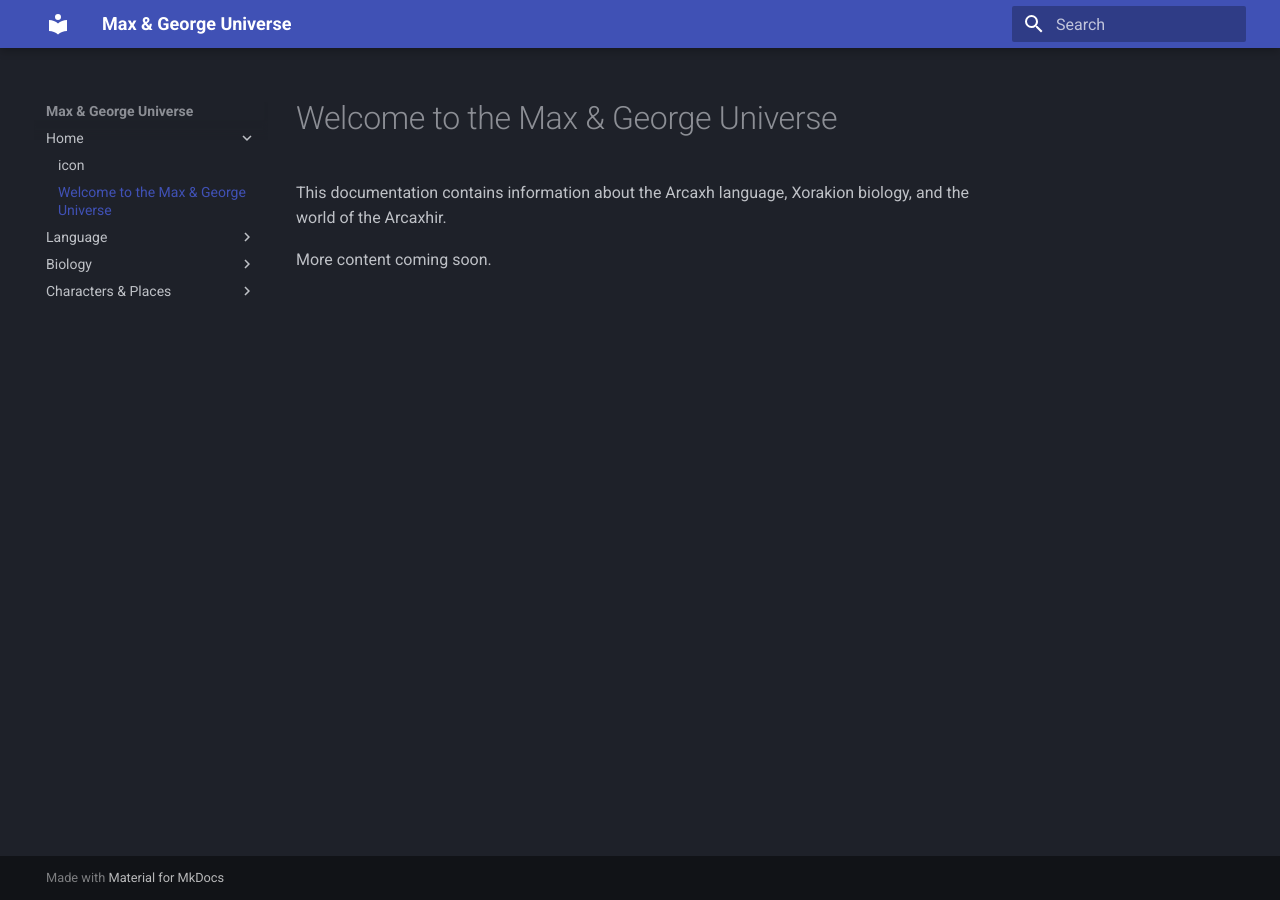
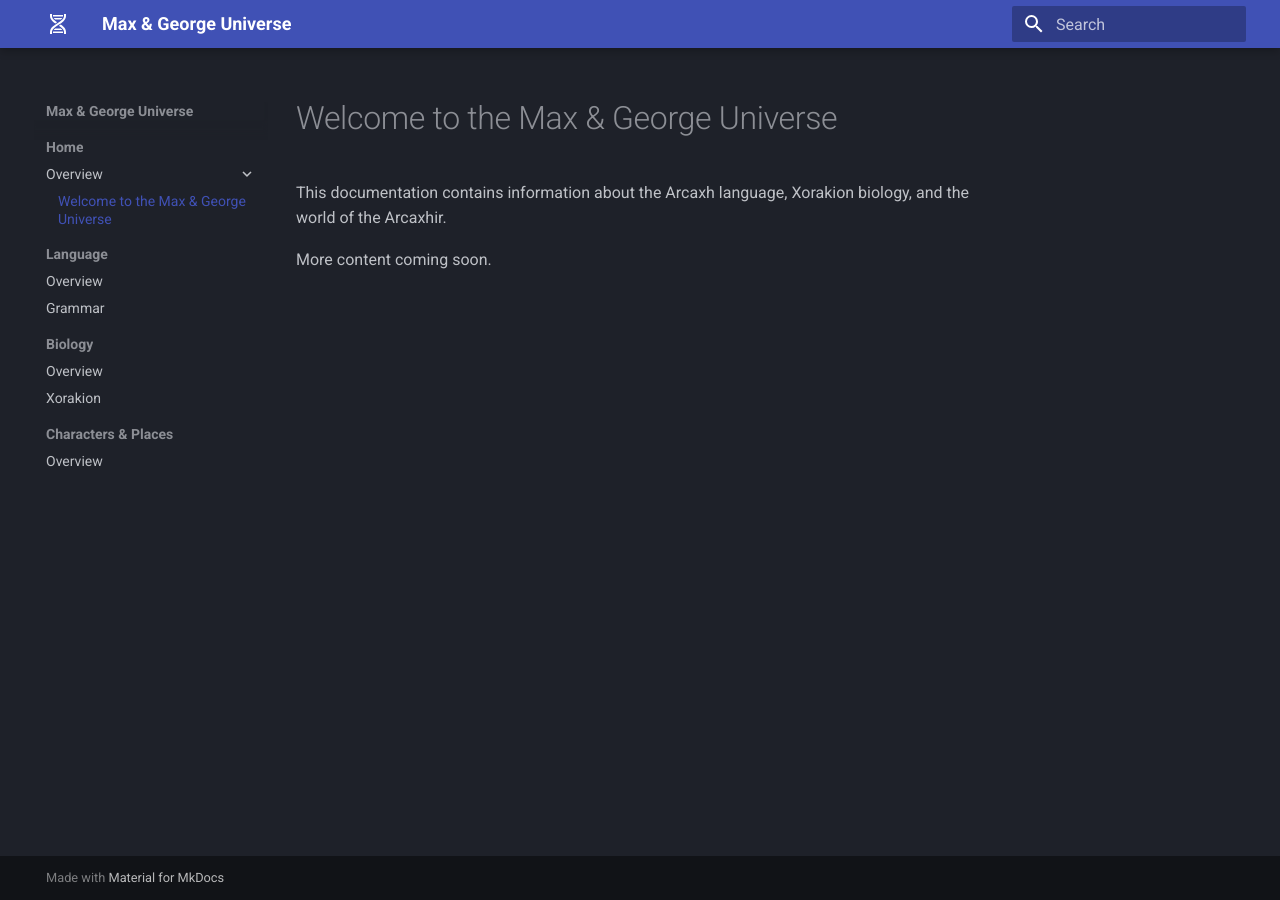
Before and after one commit to MaxAndGeorge-Author/Max-And-George-Universe, an MkDocs documentation site: the page built from docs/index.md, in a window 1280 px wide. Built offline with MkDocs 1.6.1 and Material for MkDocs 9.7.7, drawn with Linux system fonts in a browser that asks for light colours.

Commit message:
Update mkdocs.yml
icon fix

```diff
--- a/mkdocs.yml
+++ b/mkdocs.yml
@@ -1,18 +1,15 @@
 site_name: Max & George Universe
 nav:
     - Home:
-        - icon: material/home
-        - index.md
+        - Overview:
+          - index.md
     - Language:
-        - icon: material/translate
         - Overview: language/index.md
         - Grammar: language/grammar.md
     - Biology:
-        - icon: material/dna
         - Overview: biology/index.md
         - Xorakion: biology/xorakion.md
     - Characters & Places:
-        - icon: material/map-marker
         - Overview: world/index.md
 
 theme:
@@ -21,5 +18,14 @@ theme:
     primary: '#1a1a2e'    # Deep blue from avatar
     accent: '#ffd700'     # Golden color from avatar
     scheme: slate
+  features:
+    - navigation.instant
+    - navigation.sections
   icon:
-    repo: material/github
+    logo: material/dna
+
+markdown_extensions:
+  - attr_list
+  - pymdownx.emoji:
+      emoji_index: !!python/name:materialx.emoji.twemoji
+      emoji_generator: !!python/name:materialx.emoji.to_svg
```
